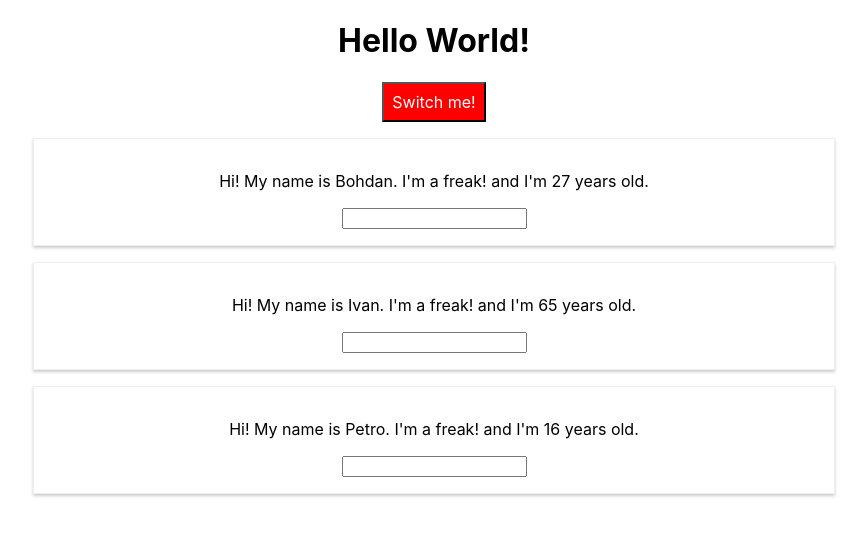
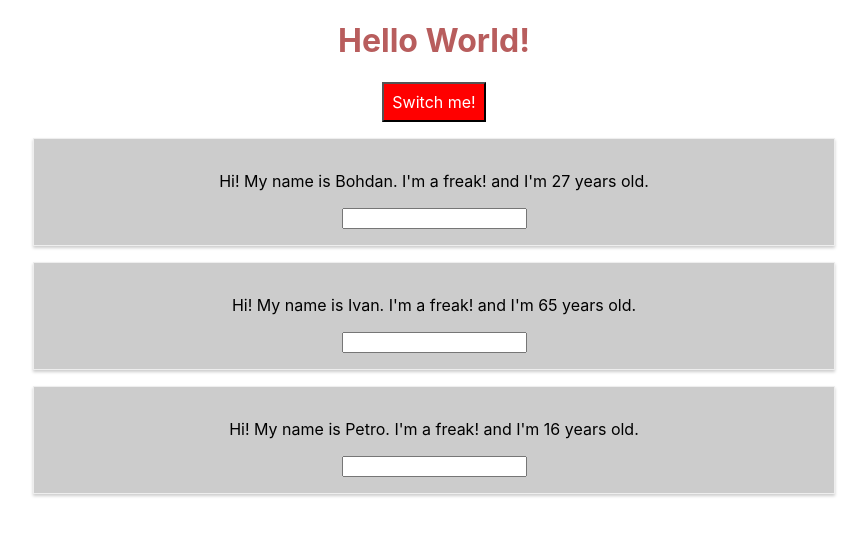
Before and after one commit to BohdanMelvic/React-course, a React (Create React App) app in the folder my-app/: page / in a window 1280 px wide. Both pictures are taken after a click on the button "Switch me!". Shown: the top 536 px of the page, without its empty margins (206-1073 px from the left). Built offline with nearby package versions, Linux system fonts and the light colour scheme.

Commit message:
added radium package

```diff
--- a/my-app/package.json
+++ b/my-app/package.json
@@ -3,6 +3,7 @@
   "version": "0.1.0",
   "private": true,
   "dependencies": {
+    "radium": "^0.26.0",
     "react": "^16.12.0",
     "react-dom": "^16.12.0",
     "react-scripts": "3.2.0"
--- a/my-app/src/App.css
+++ b/my-app/src/App.css
@@ -3,9 +3,10 @@
 }
 
 .red {
-  color: red;
+  color: rgb(184, 93, 93);
 }
 
 .bold {
   font-weight: bold;
+
 }
--- a/my-app/src/App.js
+++ b/my-app/src/App.js
@@ -2,6 +2,7 @@ import React, { Component } from 'react';
 //import logo from './logo.svg';
 import './App.css';
 import Person from './Person/Person.js';
+import Radium,  { StyleRoot } from 'radium';
 
 //{ useState } function App(props) {
 //   const [personState, setPerson] = useState( {
@@ -72,11 +73,14 @@ class App extends Component {
   }
 
   render () {
-    const style = {
+    const styleBtn = {
       backgroundColor: 'yellowgreen',
       color: 'white',
       font: 'inherit',
-      padding: '8px'
+      padding: '8px',
+      ':hover': {
+        transform: 'scale(1.1)'
+      }
     };
 
     let persons = null;
@@ -98,19 +102,21 @@ class App extends Component {
         </div>
       );
 
-      style.backgroundColor = 'red';
+      styleBtn.backgroundColor = 'red';
     }
 
-    let classes = ['red', 'bold'];
+    let classes = ['red', 'bold'].join(' ');
 
     return (
-      <div className="App">
-        <h1>Hello World!</h1>
-        <button style={style} onClick={ () => this.togglePersonsHandler()}>Switch me!</button>
-        {persons}
-      </div>
+       <StyleRoot>
+        <div className="App">
+          <h1 className={classes}>Hello World!</h1>
+          <button style={styleBtn} onClick={ () => this.togglePersonsHandler()}>Switch me!</button>
+          {persons}
+        </div>
+      </StyleRoot>
     )
   }
 }
 
-export default App;
+export default Radium(App);
--- a/my-app/src/Person/Person.js
+++ b/my-app/src/Person/Person.js
@@ -1,9 +1,16 @@
 import React from 'react';
 import  './Person.css';
+import Radium from 'radium';
 
 const Person = (props) => {
+    const style = {
+        '@media (min-width: 500px)': {
+            backgroundColor: '#ccc'
+        }
+    };
+
     return (
-        <div className="Person">
+        <div className="Person" style={style}>
             <p onClick={props.click}>Hi! My name is {props.name}. I'm a freak! and I'm {props.age} years old.</p>
             <p>{props.children}</p>
             <input type="text" onChange={props.changed}/>
@@ -11,4 +18,4 @@ const Person = (props) => {
     )
 }
 
-export default Person;
+export default Radium(Person);
```
Also changed, not shown: 1 other file (tests, documents, lock files or other folders).
